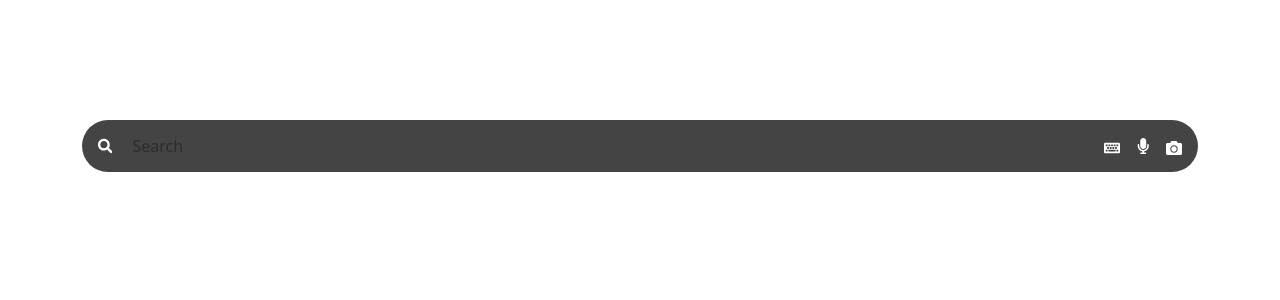
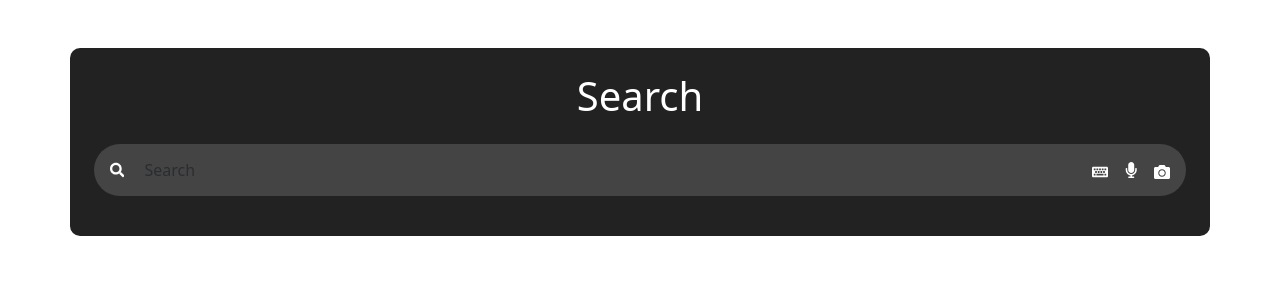
Before and after one commit to Melkzedk/Search-Engine-App, a React (Create React App) app: page / in a window 1280 px wide. Shown: the top 300 px of the page. Built offline with nearby package versions, Linux system fonts and the light colour scheme.

Commit message:
more updates

```diff
--- a/src/SearchComponent.js
+++ b/src/SearchComponent.js
@@ -30,8 +30,8 @@ const SearchComponent = () => {
   };
 
   return (
-    <div className="container mt-5" style={{ color: 'white' }}>
-      <h1 className="text-center mb-4">Search</h1>
+    <div className="container mt-5 p-4" style={{ backgroundColor: '#222', color: 'white', borderRadius: '10px' }}>
+  <h1 className="text-center mb-4">Search</h1>
 
       <form onSubmit={handleSearch}>
         <div
```
